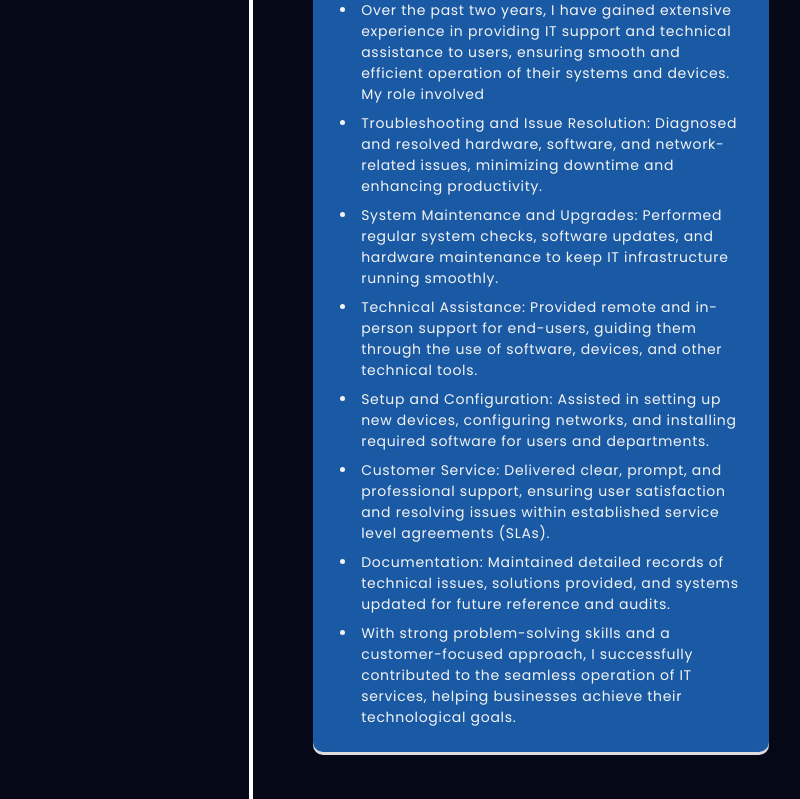
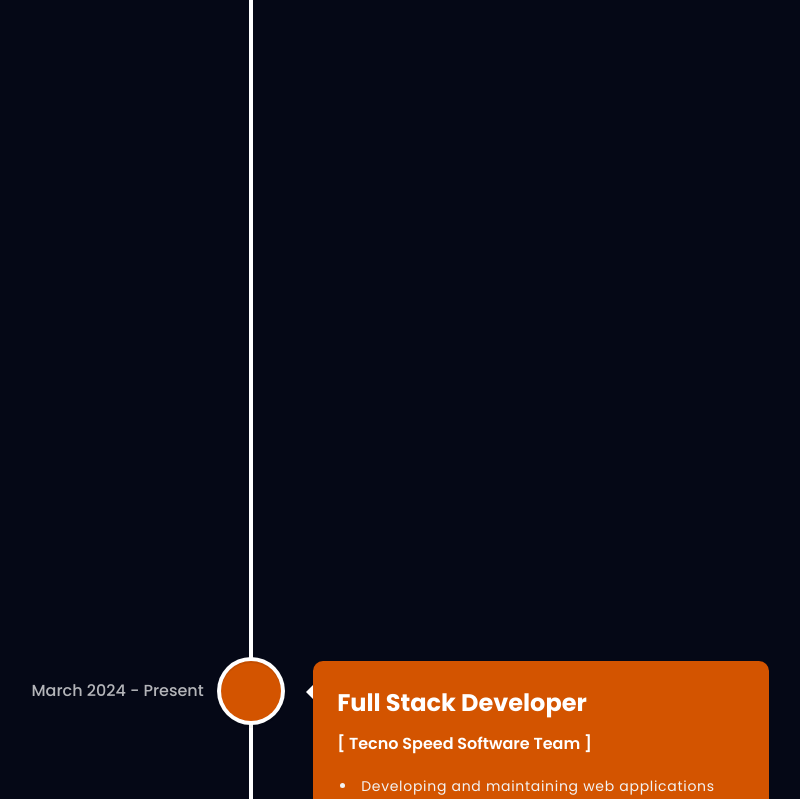
Before and after one commit to QasemPR/Qasem-Bradosti, a React (Create React App) app: page / in a window 1280 px wide. Shown: the part 2320-3119 px from the top of the page, without its empty margins (389-1189 px from the left). Built offline with nearby package versions, Linux system fonts and the light colour scheme.

Commit message:
some changes

```diff
--- a/src/App.jsx
+++ b/src/App.jsx
@@ -11,7 +11,7 @@ const App = () => {
           <Navbar />
           <Hero />
         </div>
-        <div className="">
+        <div>
           <About />
           <Experience />
         </div>
--- a/src/components/Experience.jsx
+++ b/src/components/Experience.jsx
@@ -13,29 +13,35 @@ const ExperienceCard = ({ experience }) => {
   return (
     <VerticalTimelineElement
       contentStyle={{
-        background: '#1a5aa5',
+        background: "#d35400",
         color: "#fff",
-        borderRadius:10
+        borderRadius: 10,
       }}
       contentArrowStyle={{ borderRight: "7px solid " }}
       date={experience.date}
-      iconStyle={{ background: experience.iconBg }}
+      iconStyle={{ background: "#d35400" }}
     >
       <div>
-        <h3 className='text-white text-[24px] font-bold'>{experience.title}</h3>
+        <h3 className="text-white text-[24px] font-bold">{experience.title}</h3>
+        <div
+          style={{
+            margin: 10,
+          }}
+          className="mt-4"
+        />
         <p
-          className='text-secondary text-[16px] font-semibold'
-          style={{ margin: 0 }}
+          className="text-secondary text-[16px] font-semibold"
+          style={{ margin: 0, color: "white", fontWeight: 600 }}
         >
-          {experience.company_name}
+          [ {experience.company_name} ]
         </p>
       </div>
 
-      <ul className='mt-5 list-disc ml-5 space-y-2'>
+      <ul className="mt-5 list-disc ml-5 space-y-2">
         {experience.points.map((point, index) => (
           <li
             key={`experience-point-${index}`}
-            className='text-white-100 text-[14px] pl-1 tracking-wider'
+            className="text-white-100 text-[14px] pl-1 tracking-wider"
           >
             {point}
           </li>
@@ -49,7 +55,7 @@ const Experience = () => {
   return (
     <>
       <h1 className="font-bold text-center text-2xl">Experience</h1>
-      <div className='mt-20 flex flex-col'>
+      <div className="mt-20 flex flex-col">
         <VerticalTimeline>
           {experiences.map((experience, index) => (
             <ExperienceCard
--- a/src/constants/index.js
+++ b/src/constants/index.js
@@ -157,10 +157,28 @@ const languages = [
 
 const experiences = [
   {
+    title: "Data Analyst, Accounting, IT Manager, and Systems Management",
+    company_name: "Zamin Phone Company",
+    iconBg: "#0070ff",
+    date: "Dec 2024 - Present",
+    points: [
+      "In my current role at Zamin, I oversee a wide range of responsibilities, including data analysis, accounting, IT management, and systems management. My key responsibilities include:",
+      "Data Analysis: Analyzing large datasets to uncover trends, insights, and actionable data to support strategic decision-making across the organization.",
+      "Financial Reporting and Accounting: Managing financial reporting, budgeting, forecasting, and overseeing accounts payable/receivable along with regular reconciliations.",
+      "IT Management: Leading the management of IT infrastructure, ensuring the organization’s systems and networks are secure, reliable, and aligned with business objectives.",
+      "Systems Management: Administering and optimizing company-wide IT systems, including database management, software tools, and internal networks, ensuring smooth, uninterrupted operations.",
+      "IT Support: Providing technical support to employees, troubleshooting and resolving hardware/software issues, and ensuring efficient communication and collaboration tools.",
+      "System Maintenance and Upgrades: Overseeing regular maintenance, updates, and upgrades to IT systems to ensure efficiency, security, and up-to-date technology standards.",
+      "Process Automation: Implementing automation solutions for data analysis, accounting workflows, and IT operations, reducing manual efforts and increasing overall productivity.",
+      "Team Leadership: Leading and mentoring the IT support team, setting priorities, and providing training to ensure the effective use of technology throughout the company.",
+      "This role enables me to leverage my skills in IT management, systems optimization, data analysis, and accounting to drive operational efficiency, security, and growth at Zamin.",
+    ],
+  },
+  {
     title: "Full Stack Developer",
-    company_name: "Techno Speed Software Team",
+    company_name: "Tecno Speed Software Team",
     iconBg: "#0070ff",
-    date: "March 2024 - Now",
+    date: "March 2024 - Present",
     points: [
       "Developing and maintaining web applications using React.js and other related technologies.",
       "Collaborating with cross-functional teams including designers, product managers, and other developers to create high-quality products.",
```
